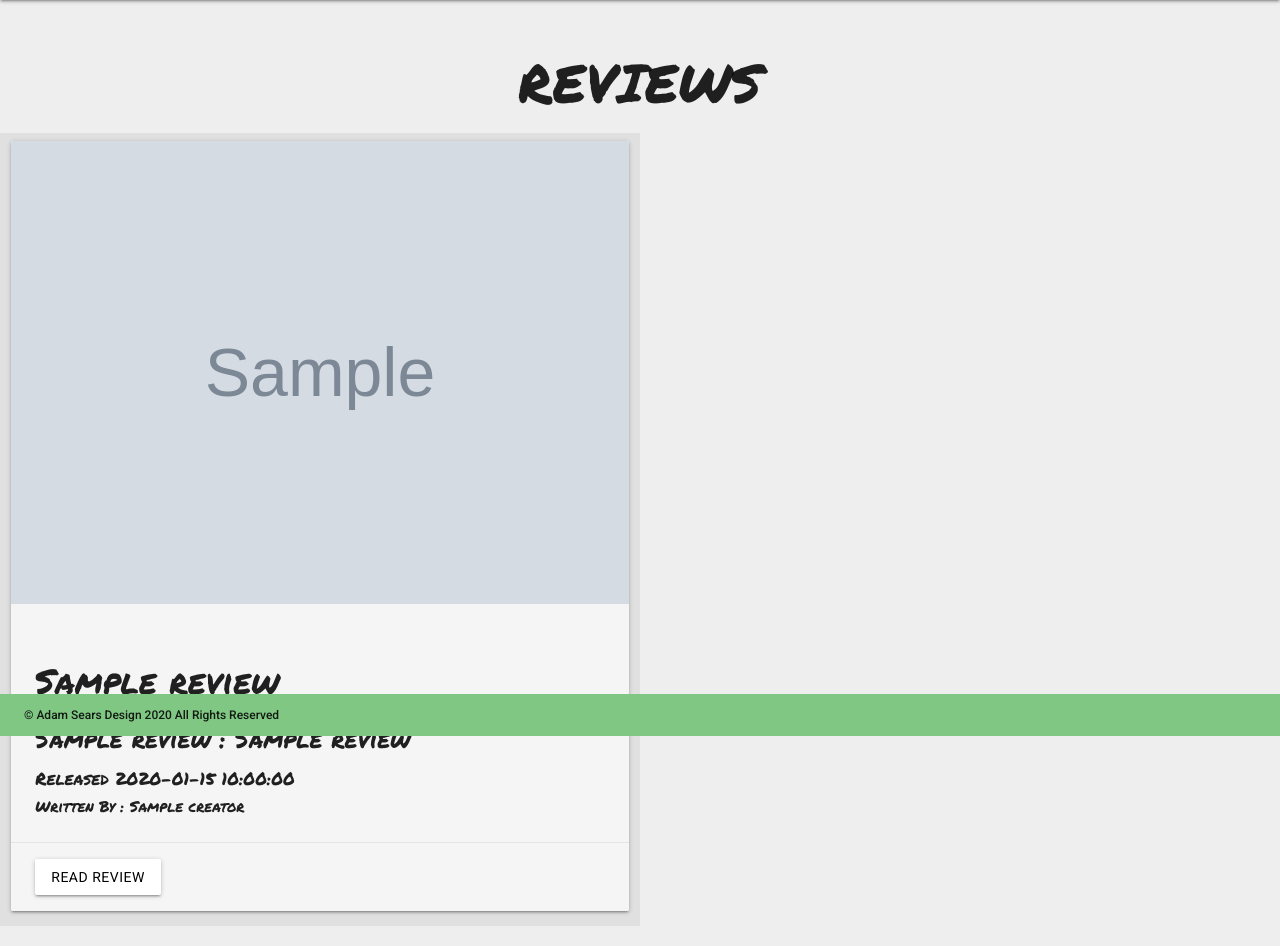
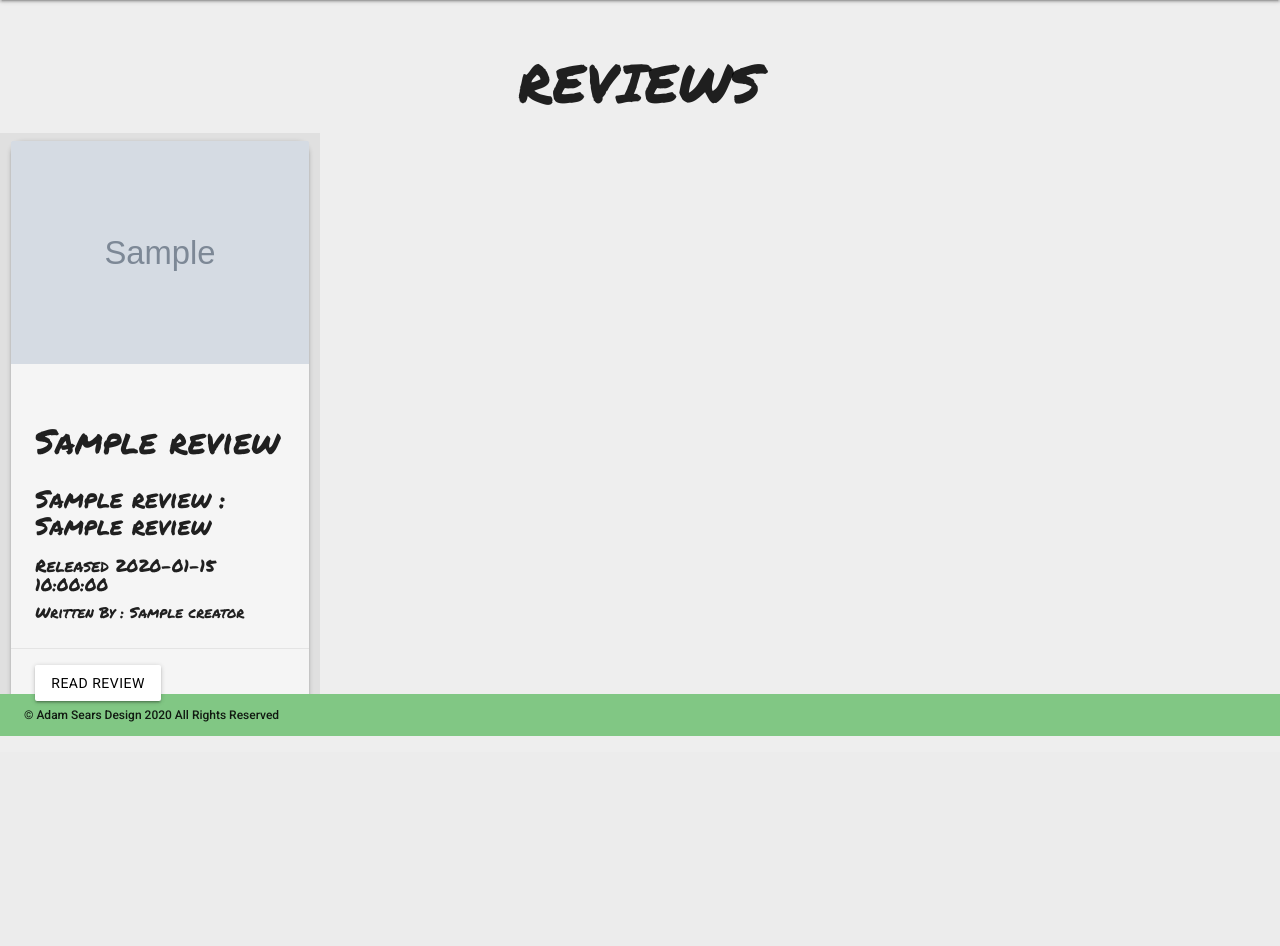
Before and after one commit to Code-Institute-Submissions/Reviewsic, a Flask app: page /get_reviews in a window 1280 px wide. Shown: the part 64-1010 px from the top of the page. After the commit the page ends 800 px from the top, so only its background shows below. Run offline with Flask 2, Linux system fonts and the light colour scheme; grey boxes marked "Sample" are stand-in pictures; a database or web service that is not in the repository returns one stand-in record (values such as "Sample title"); some libraries are stand-ins or nearby versions.

Commit message:
modal unique id added to display each review and cols set up to show 4 cards

```diff
--- a/static/js/script.js
+++ b/static/js/script.js
@@ -10,4 +10,31 @@ $(document).ready(function(){
             done:"Select"
         }
     });
+    alidateMaterializeSelect();
+    function validateMaterializeSelect() {
+        let classValid = { "border-bottom": "1px solid #4caf50", "box-shadow": "0 1px 0 0 #4caf50" };
+        let classInvalid = { "border-bottom": "1px solid #f44336", "box-shadow": "0 1px 0 0 #f44336" };
+        if ($("select.validate").prop("required")) {
+            $("select.validate").css({ "display": "block", "height": "0", "padding": "0", "width": "0", "position": "absolute" });
+        }
+        $(".select-wrapper input.select-dropdown").on("focusin", function () {
+            $(this).parent(".select-wrapper").on("change", function () {
+                if ($(this).children("ul").children("li.selected:not(.disabled)").on("click", function () { })) {
+                    $(this).children("input").css(classValid);
+                }
+            });
+        }).on("click", function () {
+            if ($(this).parent(".select-wrapper").children("ul").children("li.selected:not(.disabled)").css("background-color") === "rgba(0, 0, 0, 0.03)") {
+                $(this).parent(".select-wrapper").children("input").css(classValid);
+            } else {
+                $(".select-wrapper input.select-dropdown").on("focusout", function () {
+                    if ($(this).parent(".select-wrapper").children("select").prop("required")) {
+                        if ($(this).css("border-bottom") != "1px solid rgb(76, 175, 80)") {
+                            $(this).parent(".select-wrapper").children("input").css(classInvalid);
+                        }
+                    }
+                });
+            }
+        });
+    }
   });
--- a/templates/reviews.html
+++ b/templates/reviews.html
@@ -3,9 +3,9 @@
 <h2 class="header-font center-align">REVIEWS</h2>
 <!--Card Structure -->
 <div class="row">
-  <div class="col s12 m6 grey lighten-2">
-    {% for review in reviews %}
-    <div class="card grey lighten-4 review-card{">
+{% for review in reviews %}
+  <div class="col s12 m3 grey lighten-2">
+     <div class="card grey lighten-4 review-card">
       <div class="card-image">
         <img class="responsive-img" src="{{ review.image }}">
       </div>
@@ -18,11 +18,11 @@
       <div class="card-action">
         <a
           class="waves-effect waves-light btn modal-trigger modal-btn"
-          href="#modal1"
+          href="#modal-{{ review._id }}"
           >Read Review</a >
 
         <!-- Modal Structure -->
-        <div id="modal1" class="modal">
+        <div id="modal-{{ review._id }}" class="modal">
           <div class="modal-content">
             <h4 class="header-font"> {{ review.artist_name }}</h4>
             <h5 class="header-font"> {{review.category_name }} : {{ review.record_name }}</h5>
```
